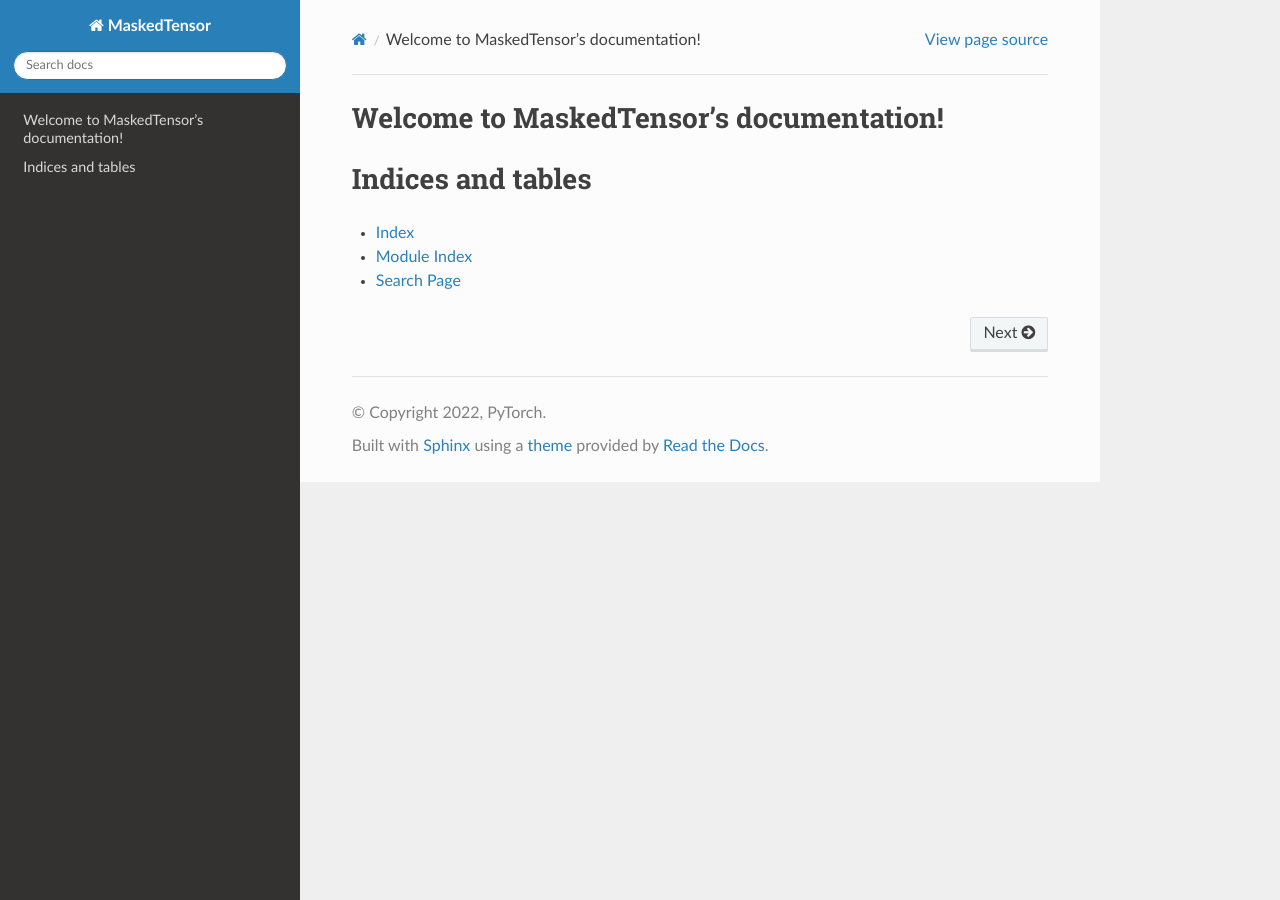
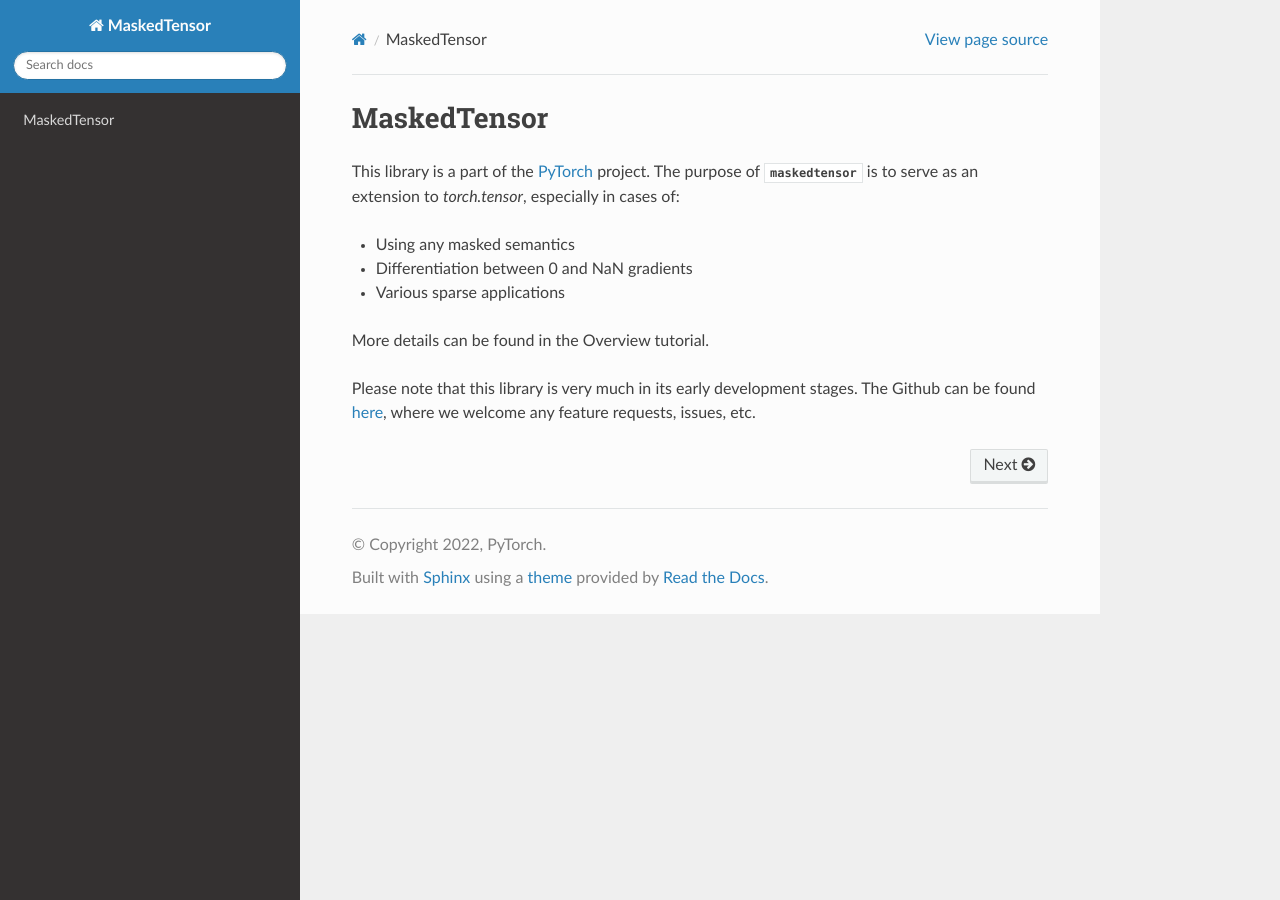
Before and after one commit to pytorch/maskedtensor, a Sphinx documentation site: the page built from docs/source/index.rst, in a window 1280 px wide. Built offline with Sphinx 7.4.7 and the Read the Docs theme 2.0.0, drawn with Linux system fonts in a browser that asks for light colours; pages that are not in the unit, such as notebooks, are missing from menus.

Commit message:
small changes to docs

```diff
--- a/docs/source/index.rst
+++ b/docs/source/index.rst
@@ -3,8 +3,18 @@
    You can adapt this file completely to your liking, but it should at least
    contain the root `toctree` directive.
 
-Welcome to MaskedTensor's documentation!
+MaskedTensor
 ========================================
+
+This library is a part of the `PyTorch <http://pytorch.org/>`_ project. The purpose of :mod:`maskedtensor` is to serve as an extension to `torch.tensor`, especially in cases of:
+
+* Using any masked semantics
+* Differentiation between 0 and NaN gradients
+* Various sparse applications
+
+More details can be found in the Overview tutorial.
+
+Please note that this library is very much in its early development stages. The Github can be found `here <https://github.com/pytorch/maskedtensor>`_, where we welcome any feature requests, issues, etc.
 
 .. toctree::
    :maxdepth: 1
@@ -12,10 +22,3 @@
 
    notebooks/overview
    notebooks/nan_grad
-
-Indices and tables
-==================
-
-* :ref:`genindex`
-* :ref:`modindex`
-* :ref:`search`
```
Also changed, not shown: README.md (+1 -1 lines), docs/README.md, docs/source/notebooks/nan_grad.ipynb, docs/source/notebooks/overview.ipynb.
